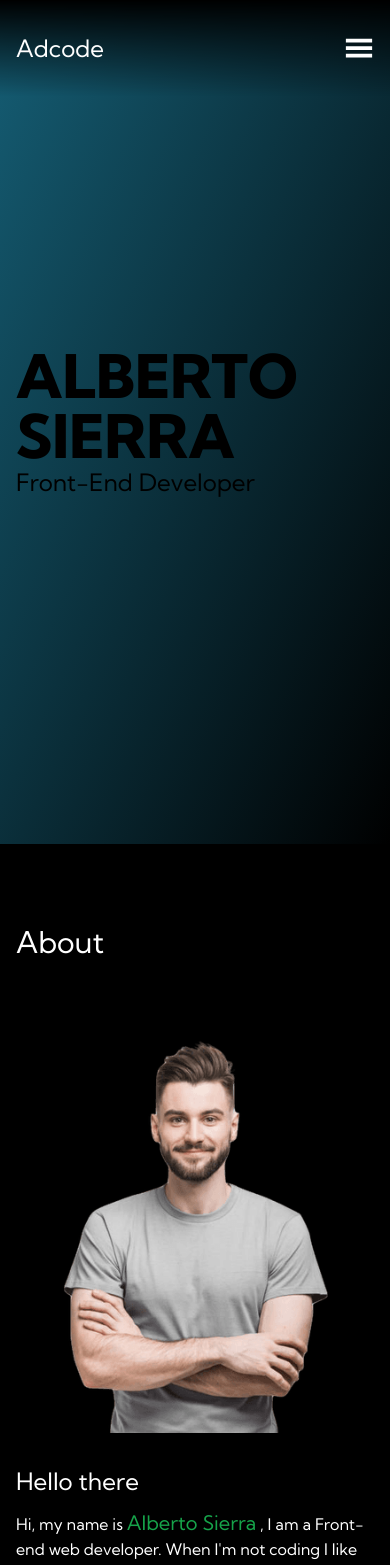
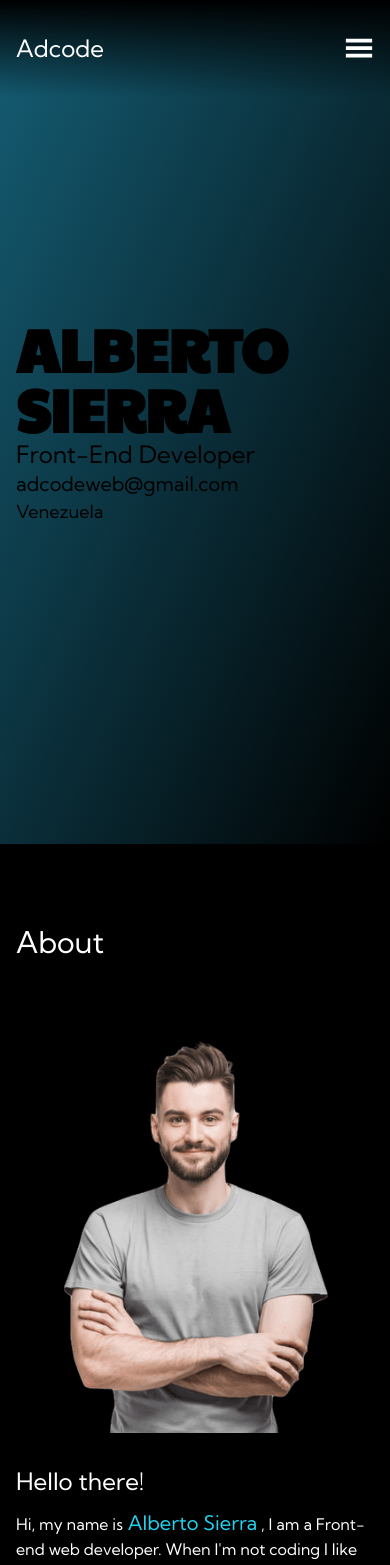
Before and after one commit to Adcodeweb/portfolio, a React (Create React App) app: page / in a window 390 px wide. Shown: the top 1565 px of the page. Built offline with nearby package versions, Linux system fonts and the light colour scheme.

Commit message:
little details

```diff
--- a/src/App.js
+++ b/src/App.js
@@ -8,7 +8,8 @@ function App() {
 
 
   return (
-    <div className="bg-gradient-to-br from-black to-cyan-900" >
+
+    <div className=" bg-gradient-to-br from-black to-cyan-900 " >
       <BrowserRouter  >
         <Navbar />
 
--- a/src/Components/Card.jsx
+++ b/src/Components/Card.jsx
@@ -2,7 +2,7 @@ import { AiOutlinePlus } from "react-icons/ai";
 import { Link } from "react-router-dom";
 export default function Card() {
   return (
-    <div className=" my-5 p-4 gap-5 grid lg:grid-cols-2  ">
+    <div className=" my-5 p-4 gap-5 grid items-center lg:grid-cols-2  ">
       <div className="md:h-76 w-76">
         <img
           src="https://www.adobe.com/express/create/cover/media_1bcde041d6bd2ce06433dd3d32a457d1b589ce390.jpeg"
--- a/src/Components/Menu.jsx
+++ b/src/Components/Menu.jsx
@@ -2,8 +2,8 @@ import { HashLink } from "react-router-hash-link";
 
 export default function Menu({ closeModal }) {
   return (
-    <div className="absolute z-10 inset-0  h-screen bg-black/50 flex justify-end ">
-      <div className="bg-black w-1/2 flex flex-col justify-between  ">
+    <div className="absolute z-10 inset-0  h-screen bg-black/50 flex justify-end  ">
+      <div className="bg-black w-1/2 flex flex-col  ">
         <div className="flex flex-col gap-4 mt-16 p-5 text-right text-lg ">
           <HashLink to="/#home" onClick={closeModal}>
             Home
@@ -14,11 +14,15 @@ export default function Menu({ closeModal }) {
           <HashLink to="/#code" onClick={closeModal}>
             My projects
           </HashLink>
-        </div>
-        <div className="p-5 mb-5 text-center">
+          <h4
+            className="border border-white text-center mt-5"
+            onClick={closeModal}
+          >
+            Resume
+          </h4>
           <a
             href="mailto:adcodeweb@gmail.com"
-            className="border border-white cursor-pointer "
+            className="border border-white cursor-pointer text-center "
           >
             Contact
           </a>
--- a/src/Components/Navbar.jsx
+++ b/src/Components/Navbar.jsx
@@ -18,7 +18,7 @@ export default function Navbar() {
     document.body.style.overflow = "unset";
   };
   return (
-    <div className="fixed w-full bg-gradient-to-t from-transparent to-black ">
+    <div className="fixed top-0 left-0 right-0  bg-gradient-to-b from-black to-transparent  ">
       <div className=" relative text-white flex items-center justify-between p-4 h-24">
         <div className="text-2xl ">
           <Link to="/">Adcode</Link>
--- a/src/globals.css
+++ b/src/globals.css
@@ -6,3 +6,7 @@
   font-family: "Kumbh Sans";
   scroll-behavior: smooth;
 }
+
+h1 {
+  font-family: "Paytone One";
+}
--- a/src/pages/Home/sections/About.jsx
+++ b/src/pages/Home/sections/About.jsx
@@ -6,8 +6,8 @@ import { TbBrandTailwind } from "react-icons/tb";
 
 export default function About() {
   return (
-    <div className="bg-black text-white p-4 pt-20 pb-20">
-      <h2 className="text-3xl mb-10 md:ml-10 md:my-20" id="about">
+    <div className="bg-black text-white p-4 py-20 ">
+      <h2 className="text-3xl mb-10 md:ml-10 md:my-20  " id="about">
         About
       </h2>
       <div className="flex flex-col items-center gap-8 md:flex-row md:gap-0  ">
@@ -19,13 +19,14 @@ export default function About() {
           />
         </div>
         <div className="flex flex-col gap-3 flex-1 md:p-5 md:mr-10">
-          <h3 className="text-2xl">Hello there</h3>
+          <h3 className="text-2xl">Hello there!</h3>
           <p>
-            Hi, my name is{" "}
-            <span className="text-green-600 text-xl">Alberto Sierra</span> , I
+            Hi, my name is
+            <span className="text-cyan-400 text-xl"> Alberto Sierra</span> , I
             am a Front-end web developer. When I'm not coding I like to go out
             for a run.
           </p>
+
           <p>
             I am always eager to learn new things and grow as a developer, here
             are the technologies I currently know and use.
@@ -33,7 +34,7 @@ export default function About() {
 
           <div className="pl-4 mt-5">
             <h4 className="text-xl">Skills</h4>
-            <div className="flex gap-6 justify-center text-5xl mt-5">
+            <div className="flex flex-wrap gap-6 justify-center text-5xl mt-5">
               <GrReactjs className="text-sky-200" />
               <SiFirebase className="text-yellow-500" />
               <DiSass className="text-pink-600" />
--- a/src/pages/Home/sections/Hero.jsx
+++ b/src/pages/Home/sections/Hero.jsx
@@ -1,7 +1,7 @@
 export default function Hero() {
   return (
     <div
-      className="  flex flex-col justify-center h-screen bg-gradient-to-tl from-black to-cyan-800 "
+      className="  flex flex-col justify-center h-screen bg-gradient-to-tl from-black to-cyan-800  "
       id="home"
     >
       <div className="p-4">
@@ -9,6 +9,8 @@ export default function Hero() {
           Alberto Sierra
         </h1>
         <p className=" text-2xl">Front-End Developer</p>
+        <p className=" text-xl">adcodeweb@gmail.com</p>
+        <p className=" text-lg">Venezuela</p>
       </div>
     </div>
   );
--- a/src/pages/project/Project.jsx
+++ b/src/pages/project/Project.jsx
@@ -16,7 +16,7 @@ export default function Project() {
       >
         <TiArrowBackOutline />
       </button>
-      <div className="p-5">
+      <div className="p-5 mt-5">
         <div className="flex flex-col md:flex-row gap-5 items-center">
           {/* left */}
           <div className="flex-1">
@@ -40,7 +40,7 @@ export default function Project() {
           <img
             src="https://media.giphy.com/media/VgkbQX1NTzmDuIcPRs/giphy.gif"
             alt="project img"
-            className="mx-auto my-5 flex-1 md:h-64 object-cover object-top lg:h-80  "
+            className="mx-auto my-5 flex-1 md:h-64 object-cover object-top lg:h-96  "
           />
         </div>
         <div className="flex flex-wrap gap-4  justify-center p-4 md:border-b md:mt-7 border-white ">
```
